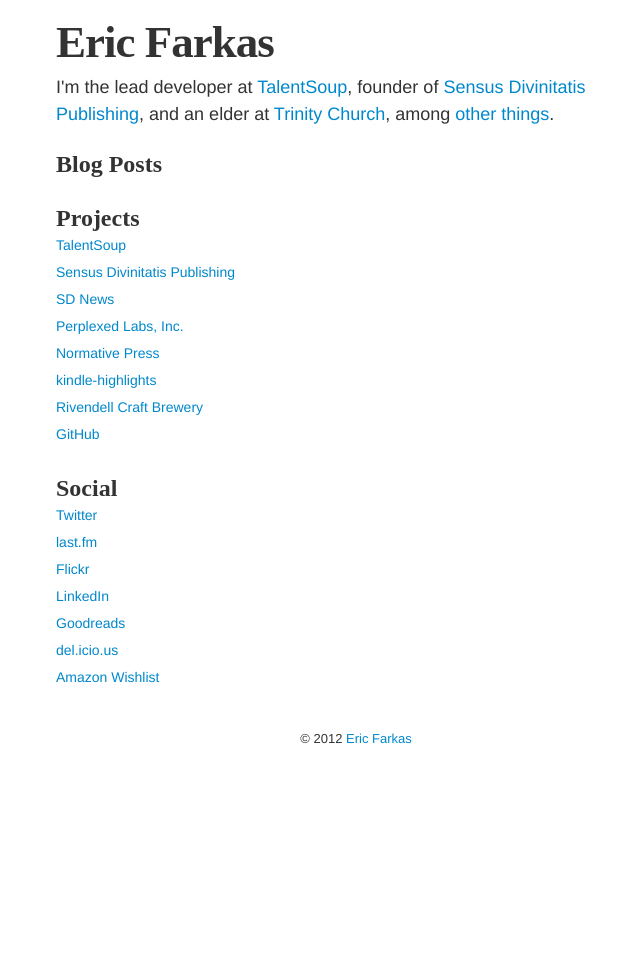
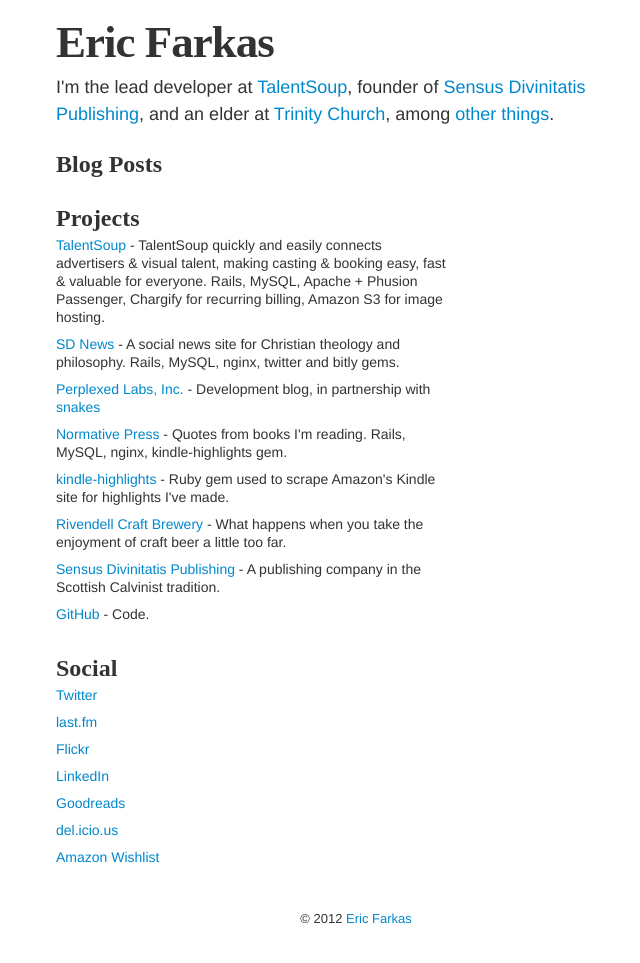
Before and after one commit to speric/speric.github.com, a Jekyll site: the page built from index.html, in a window 1280 px wide. Shown: the whole page, without its empty margins (284-924 px from the left). Built offline with Jekyll 4.4.1, drawn with Linux system fonts in a browser that asks for light colours; some web fonts are replaced; Markdown is read by kramdown in place of the engine named in the settings; before the commit the page ends 900 px from its top, so only the background shows below that.

Commit message:
Front page details.

```diff
--- a/about.html
+++ b/about.html
@@ -1,7 +1,7 @@
 ---
 layout: layout
-title: "About Me"
+title: "About Me | Eric Farkas"
 ---
-<h1>About Me</h1>
+<h2>About Me</h2>
 
 <p>Born and raised in New York.</p>
--- a/index.html
+++ b/index.html
@@ -14,14 +14,14 @@
 <br/>
 
 <h2>Projects</h2>
-<div class="row-fluid"><div class="span8"><p><a href="https://talentsoup.com">TalentSoup</a></p></div></div>
-<div class="row-fluid"><div class="span8"><p><a href="http://sensusdivinitatis.com/">Sensus Divinitatis Publishing</a></p></div></div>
-<div class="row-fluid"><div class="span8"><p><a href="http://news.sensusdivinitatis.com/">SD News</a></p></div></div>
-<div class="row-fluid"><div class="span8"><p><a href="http://perplexedlabs.com">Perplexed Labs, Inc.</a></p></div></div>
-<div class="row-fluid"><div class="span8"><p><a href="http://normativepress.com">Normative Press</a></p></div></div>
-<div class="row-fluid"><div class="span8"><p><a href="https://github.com/speric/kindle-highlights">kindle-highlights</a></p></div></div>
-<div class="row-fluid"><div class="span8"><p><a href="http://rivendellcraftbrewery.com/">Rivendell Craft Brewery</a></p></div></div>
-<div class="row-fluid"><div class="span8"><p><a href="https://github.com/speric">GitHub</a></p></div></div></div>
+<div class="row-fluid"><div class="span8"><p><a href="https://talentsoup.com">TalentSoup</a> - TalentSoup quickly and easily connects advertisers & visual talent, making casting & booking easy, fast & valuable for everyone.  Rails, MySQL, Apache + Phusion Passenger, Chargify for recurring billing, Amazon S3 for image hosting.</p></div></div>
+<div class="row-fluid"><div class="span8"><p><a href="http://news.sensusdivinitatis.com/">SD News</a> - A social news site for Christian theology and philosophy. Rails, MySQL, nginx, twitter and bitly gems.</p></div></div>
+<div class="row-fluid"><div class="span8"><p><a href="http://perplexedlabs.com">Perplexed Labs, Inc.</a> - Development blog, in partnership with <a href="https://twitter.com/imsnakes">snakes</a></p></div></div>
+<div class="row-fluid"><div class="span8"><p><a href="http://normativepress.com">Normative Press</a> - Quotes from books I'm reading.  Rails, MySQL, nginx, kindle-highlights gem.</p></div></div>
+<div class="row-fluid"><div class="span8"><p><a href="https://github.com/speric/kindle-highlights">kindle-highlights</a> - Ruby gem used to scrape Amazon's Kindle site for highlights I've made.</p></div></div>
+<div class="row-fluid"><div class="span8"><p><a href="http://rivendellcraftbrewery.com/">Rivendell Craft Brewery</a> - What happens when you take the enjoyment of craft beer a little too far.</p></div></div>
+<div class="row-fluid"><div class="span8"><p><a href="http://sensusdivinitatis.com/">Sensus Divinitatis Publishing</a> - A publishing company in the Scottish Calvinist tradition.</p></div></div>
+<div class="row-fluid"><div class="span8"><p><a href="https://github.com/speric">GitHub</a> - Code.</p></div></div></div>
 
 <br/>
 
```
